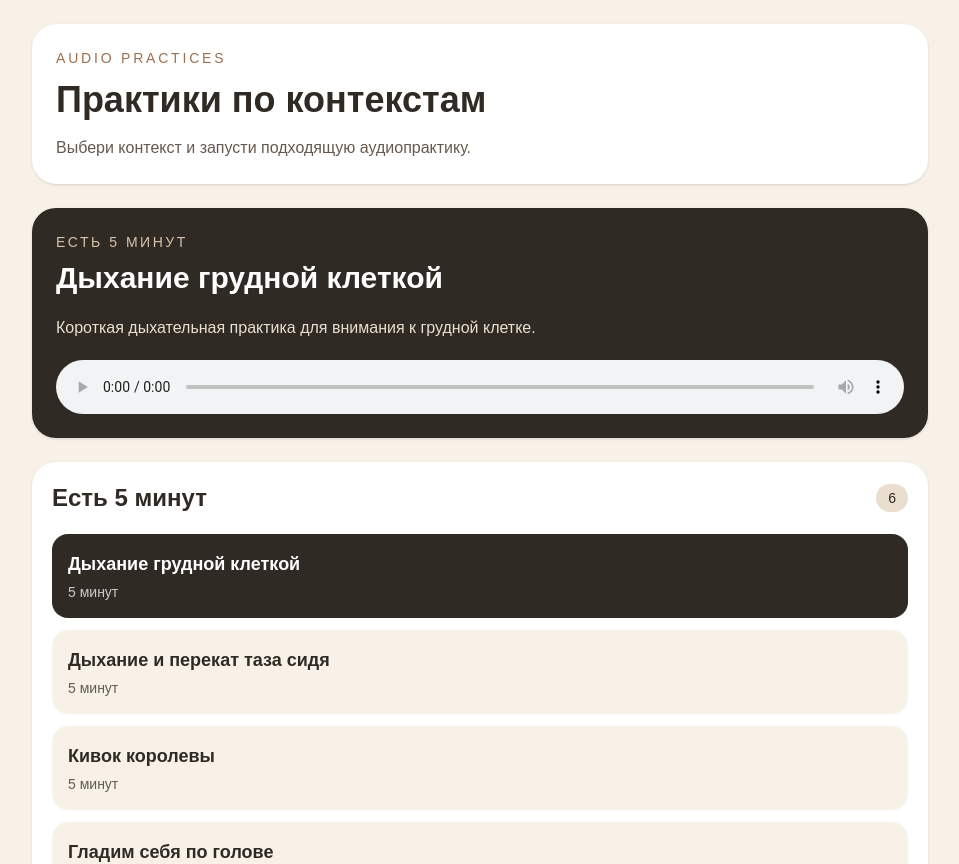
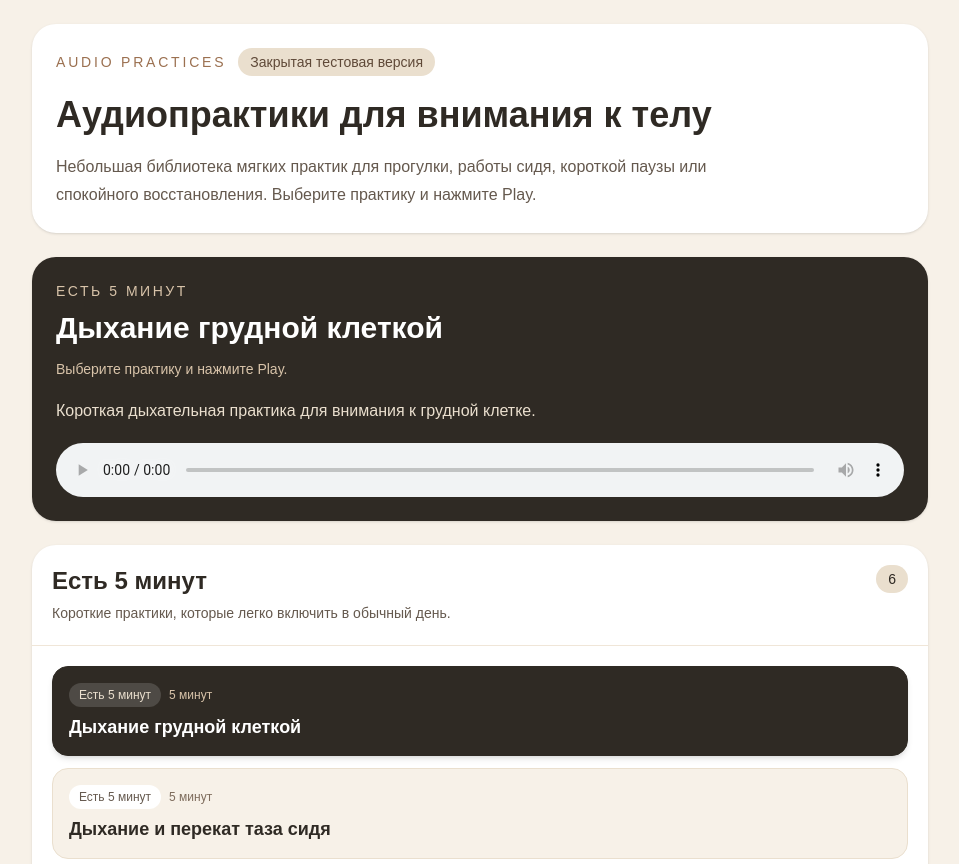
Before and after one commit to Aleksei-668/audio-practices, a Next.js app: page / in a window 1280 px wide. Shown: the top 864 px of the page, without its empty margins (160-1119 px from the left). Built offline with nearby package versions, Linux system fonts and the light colour scheme.

Commit message:
Release Candidate 1

```diff
--- a/src/app/layout.tsx
+++ b/src/app/layout.tsx
@@ -13,8 +13,18 @@ const geistMono = Geist_Mono({
 });
 
 export const metadata: Metadata = {
-  title: "Create Next App",
-  description: "Generated by create next app",
+  title: "Audio Practices — закрытая тестовая версия",
+  description:
+    "Небольшая библиотека аудиопрактик для внимания к телу, мягкого движения и коротких пауз в течение дня.",
+  icons: {
+    icon: "/favicon.ico",
+  },
+  openGraph: {
+    title: "Audio Practices — закрытая тестовая версия",
+    description:
+      "Аудиопрактики для прогулки, работы сидя, короткой паузы и спокойного восстановления.",
+    type: "website",
+  },
 };
 
 export default function RootLayout({
@@ -24,7 +34,7 @@ export default function RootLayout({
 }>) {
   return (
     <html
-      lang="en"
+      lang="ru"
       className={`${geistSans.variable} ${geistMono.variable} h-full antialiased`}
     >
       <body className="min-h-full flex flex-col">{children}</body>
--- a/src/app/page.tsx
+++ b/src/app/page.tsx
@@ -8,7 +8,7 @@ export default function Home() {
   const practiceContexts = practiceService.getContexts();
 
   return (
-    <main className="min-h-screen bg-[#f7f1e8] px-5 py-6 text-[#2f2a24]">
+    <main className="min-h-screen bg-[#f7f1e8] px-4 py-4 text-[#2f2a24] sm:px-5 sm:py-6">
       <div className="mx-auto max-w-4xl">
         <Header />
         <PracticePlayer
--- a/src/components/ContextSelector/index.tsx
+++ b/src/components/ContextSelector/index.tsx
@@ -19,23 +19,29 @@ export default function ContextSelector({
   return (
     <div className="space-y-4">
       {groups.map((group) => (
-        <details
-          key={group.id}
-          open
-          className="rounded-3xl bg-white p-5 shadow-sm"
-        >
+        <details key={group.id} open className="rounded-3xl bg-white shadow-sm">
           <summary className="cursor-pointer list-none">
-            <div className="flex items-center justify-between gap-4">
-              <h2 className="text-2xl font-bold">{group.title}</h2>
-              <span className="rounded-full bg-[#eadfce] px-3 py-1 text-sm font-medium">
+            <div className="flex items-start justify-between gap-3 border-b border-[#f0e6d8] p-5">
+              <div>
+                <h2 className="text-xl font-bold sm:text-2xl">
+                  {group.title}
+                </h2>
+                {group.description ? (
+                  <p className="mt-1 max-w-2xl text-sm leading-6 text-[#65594e]">
+                    {group.description}
+                  </p>
+                ) : null}
+              </div>
+              <span className="shrink-0 rounded-full bg-[#eadfce] px-3 py-1 text-sm font-medium">
                 {group.items.length}
               </span>
             </div>
           </summary>
 
-          <div className="mt-5 grid gap-3">
+          <div className="grid gap-3 p-4 sm:p-5">
             <PracticeList
               practices={group.items}
+              contextTitle={group.title}
               selectedPracticeId={selectedPracticeId}
               onSelectPractice={onSelectPractice}
             />
--- a/src/components/Header/index.tsx
+++ b/src/components/Header/index.tsx
@@ -1,14 +1,23 @@
 export default function Header() {
   return (
-    <section className="mb-6 rounded-3xl bg-white p-6 shadow-sm">
-      <p className="mb-3 text-sm font-medium uppercase tracking-[0.2em] text-[#9b7050]">
-        Audio Practices
-      </p>
+    <section className="mb-5 rounded-3xl bg-white p-5 shadow-sm sm:mb-6 sm:p-6">
+      <div className="mb-4 flex flex-wrap items-center gap-3">
+        <p className="text-sm font-medium uppercase tracking-[0.2em] text-[#9b7050]">
+          Audio Practices
+        </p>
+        <span className="rounded-full bg-[#eadfce] px-3 py-1 text-sm font-medium text-[#5f4938]">
+          Закрытая тестовая версия
+        </span>
+      </div>
 
-      <h1 className="mb-4 text-4xl font-bold">Практики по контекстам</h1>
+      <h1 className="mb-4 text-3xl font-bold leading-tight sm:text-4xl">
+        Аудиопрактики для внимания к телу
+      </h1>
 
-      <p className="text-base text-[#65594e]">
-        Выбери контекст и запусти подходящую аудиопрактику.
+      <p className="max-w-2xl text-base leading-7 text-[#65594e]">
+        Небольшая библиотека мягких практик для прогулки, работы сидя,
+        короткой паузы или спокойного восстановления. Выберите практику и
+        нажмите Play.
       </p>
     </section>
   );
--- a/src/components/PracticeCard/index.tsx
+++ b/src/components/PracticeCard/index.tsx
@@ -2,27 +2,52 @@ import type { Practice } from "@/types/practice";
 
 type PracticeCardProps = {
   practice: Practice;
+  contextTitle: string;
   isSelected: boolean;
   onSelect: (practice: Practice) => void;
 };
 
 export default function PracticeCard({
   practice,
+  contextTitle,
   isSelected,
   onSelect,
 }: PracticeCardProps) {
   return (
     <button
       onClick={() => onSelect(practice)}
-      className={`rounded-2xl p-4 text-left transition ${
-        isSelected ? "bg-[#2f2a24] text-white" : "bg-[#f7f1e8] hover:bg-[#eadfce]"
+      className={`rounded-2xl border p-4 text-left transition focus:outline-none focus:ring-2 focus:ring-[#9b7050] focus:ring-offset-2 focus:ring-offset-white ${
+        isSelected
+          ? "border-[#2f2a24] bg-[#2f2a24] text-white shadow-md"
+          : "border-[#eadfce] bg-[#f7f1e8] hover:bg-[#eadfce]"
       }`}
     >
-      <p className="text-lg font-semibold">{practice.title}</p>
+      <div className="mb-2 flex flex-wrap items-center gap-2">
+        <span
+          className={`rounded-full px-2.5 py-1 text-xs font-medium ${
+            isSelected
+              ? "bg-white/15 text-[#eadfce]"
+              : "bg-white text-[#65594e]"
+          }`}
+        >
+          {contextTitle}
+        </span>
+        {practice.durationMinutes ? (
+          <span
+            className={`text-xs font-medium ${
+              isSelected ? "text-[#d9c4aa]" : "text-[#7d6b5b]"
+            }`}
+          >
+            {practice.durationMinutes} минут
+          </span>
+        ) : null}
+      </div>
+
+      <p className="text-base font-semibold leading-snug sm:text-lg">
+        {practice.title}
+      </p>
       {practice.durationMinutes ? (
-        <p className="mt-1 text-sm opacity-75">
-          {practice.durationMinutes} минут
-        </p>
+        <p className="sr-only">{practice.durationMinutes} минут</p>
       ) : null}
     </button>
   );
--- a/src/components/PracticeList/index.tsx
+++ b/src/components/PracticeList/index.tsx
@@ -3,12 +3,14 @@ import type { Practice } from "@/types/practice";
 
 type PracticeListProps = {
   practices: Practice[];
+  contextTitle: string;
   selectedPracticeId?: string;
   onSelectPractice: (practice: Practice) => void;
 };
 
 export default function PracticeList({
   practices,
+  contextTitle,
   selectedPracticeId,
   onSelectPractice,
 }: PracticeListProps) {
@@ -24,6 +26,7 @@ export default function PracticeList({
         <PracticeCard
           key={practice.id}
           practice={practice}
+          contextTitle={contextTitle}
           isSelected={selectedPracticeId === practice.id}
           onSelect={onSelectPractice}
         />
--- a/src/components/PracticePlayer/index.tsx
+++ b/src/components/PracticePlayer/index.tsx
@@ -31,16 +31,20 @@ export default function PracticePlayer({
 
   return (
     <section className="space-y-6">
-      <div className="rounded-3xl bg-[#2f2a24] p-6 text-white shadow-sm">
+      <div className="rounded-3xl bg-[#2f2a24] p-5 text-white shadow-sm sm:p-6">
         {selectedPractice ? (
           <>
             <p className="mb-2 text-sm uppercase tracking-[0.18em] text-[#d9c4aa]">
               {selectedContext?.title}
             </p>
 
-            <h2 className="mb-5 text-3xl font-bold">
+            <h2 className="mb-3 text-2xl font-bold leading-tight sm:text-3xl">
               {selectedPractice.title}
             </h2>
+
+            <p className="mb-5 text-sm text-[#d9c4aa]">
+              Выберите практику и нажмите Play.
+            </p>
 
             {selectedPractice.description ? (
               <p className="mb-5 text-[#eadfce]">
@@ -54,7 +58,15 @@ export default function PracticePlayer({
             </audio>
           </>
         ) : (
-          <p>Нет доступных практик.</p>
+          <div>
+            <h2 className="mb-2 text-2xl font-bold">
+              Выберите практику
+            </h2>
+            <p className="text-[#eadfce]">
+              Откройте подходящий контекст, выберите аудиопрактику и нажмите
+              Play.
+            </p>
+          </div>
         )}
       </div>
 
```
